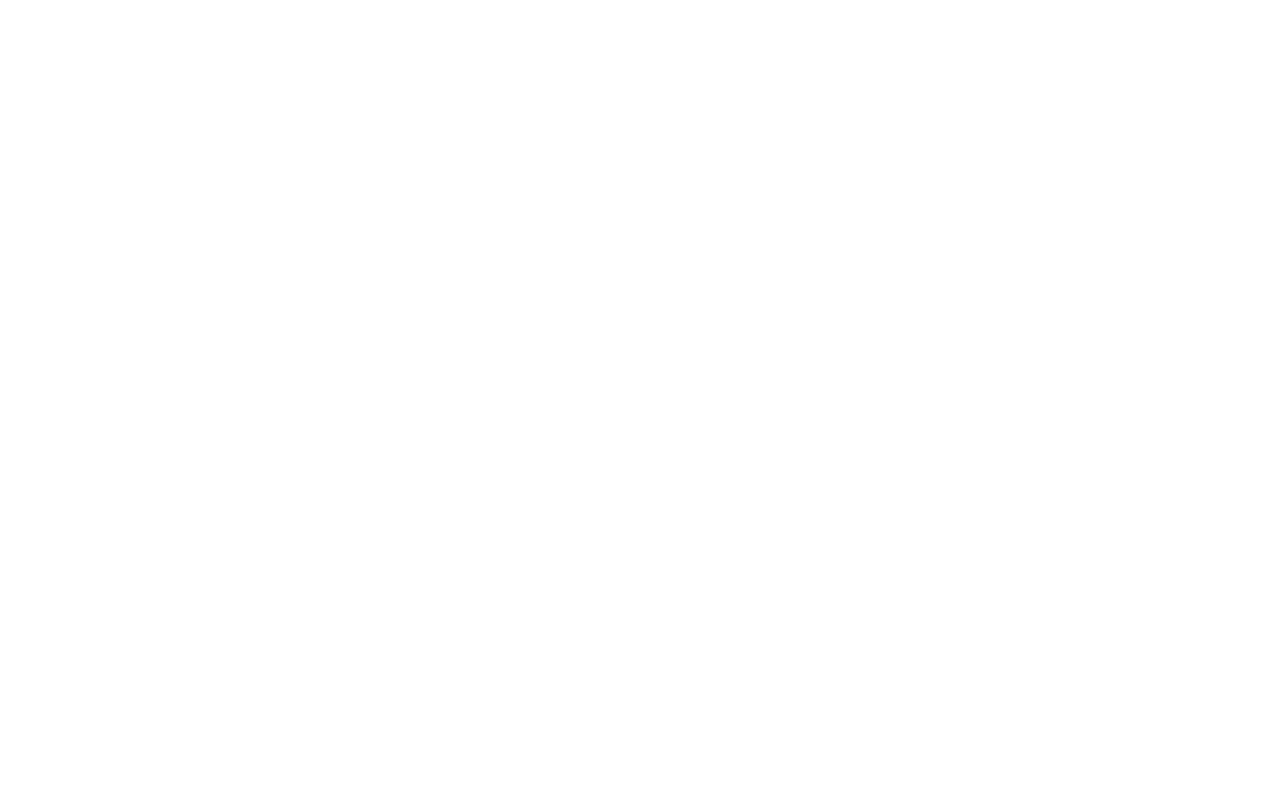
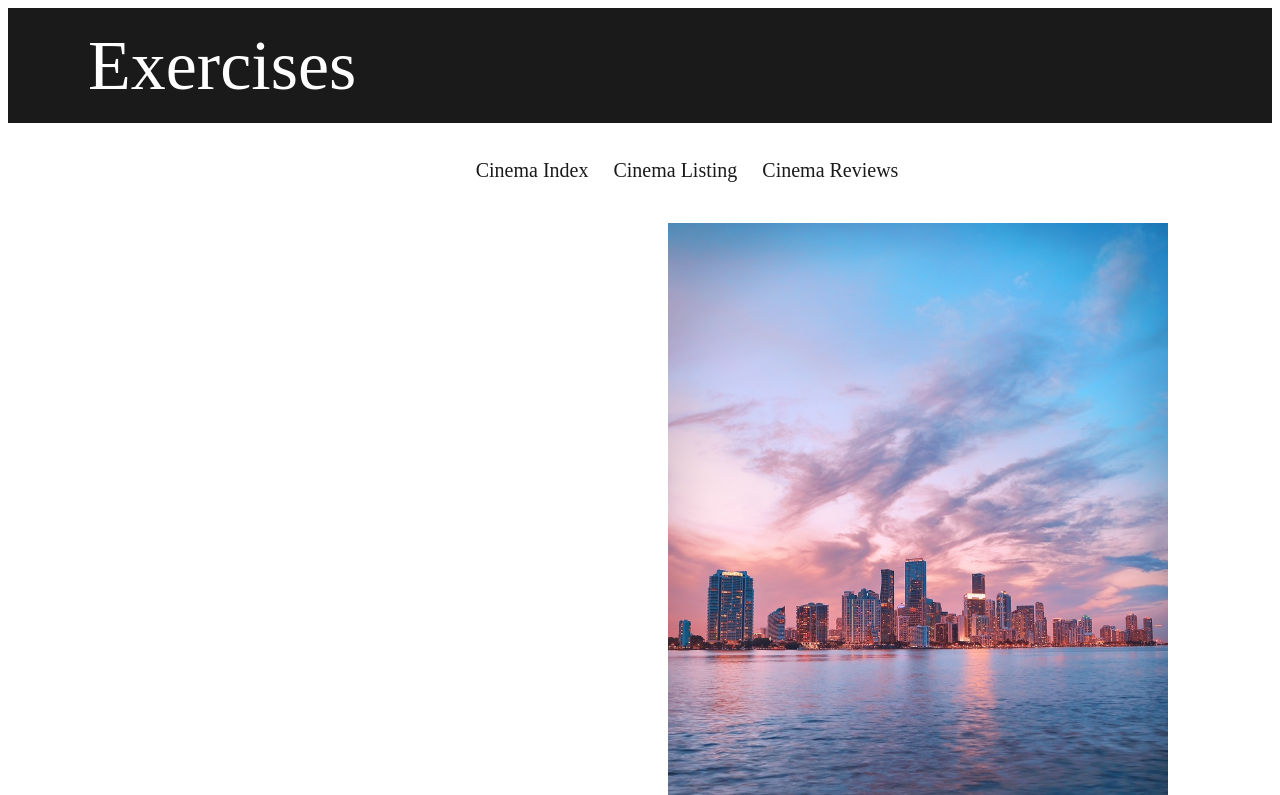
Before and after one commit to Fiona28/linkexercises2.0, a plain HTML site: page moviesfolder/cinemafolder/cinemaindex.html in a window 1280 px wide. Shown: the top 795 px of the page. Drawn offline with Linux system fonts and the light colour scheme.

Commit message:
homework3

```diff
--- a/assets/styles.css
+++ b/assets/styles.css
@@ -14,12 +14,107 @@ a:hover {
 }
 
 a {
-	margin-left: 55px;
-	line-height: 108px;
-	font-size: 70px;
+	line-height: 116px;
 }
 
-.darkbg {
-	font-size: 25px;
-	margin-right: 40px;
+#homepage {
+	font-size: 70px;
+	margin-left: 80px;
 }
+
+#cinema {
+	font-size: 21px;
+	margin-left: 1110px;
+}
+
+#dvd {
+	font-size: 21px;
+	margin-left: 25px;
+}
+
+#music {
+	font-size: 21px;
+	margin-left: 25px;
+}
+
+#theatre {
+	font-size: 21px;
+	margin-left: 25px;
+}
+
+#mainbody {
+    padding-bottom: 100px;
+    padding-left: 475px;
+    padding-top: 100px;
+}
+
+#hphoto {
+	width: 65%;
+}
+
+#footer {
+	height: 115px;
+	background-color: #1a1a1a;
+}
+
+#cinemaindex:link, #cinemaindex:visited {
+	color: #1a1a1a;
+	text-decoration: none;
+}
+
+#cinemaindex:hover {
+	color: green;
+	text-decoration: none;
+}
+
+#cinemaindex {
+	line-height: 95px;
+	margin-left: 37%;
+	font-size: 20px;
+}
+
+#cinemalisting:link, #cinemalisting:visited {
+	color: #1a1a1a;
+	text-decoration: none;
+}
+
+#cinemalisting:hover {
+	color: green;
+	text-decoration: none;
+}
+
+#cinemalisting {
+	line-height: 95px;
+	margin-left: 20px;
+	font-size: 20px;
+}
+
+#cinemareviews:link, #cinemareviews:visited {
+	color: #1a1a1a;
+	text-decoration: none;
+}
+
+#cinemareviews:hover {
+	color: green;
+	text-decoration: none;
+}
+
+#cinemareviews {
+	line-height: 95px;
+	margin-left: 20px;
+	font-size: 20px;
+}
+
+#ciphoto {
+	padding-top: 5px;
+	padding-left: 660px;
+	padding-bottom: 100px;
+	width: 500px;
+}
+
+#clphoto {
+	padding-top: 5px;
+	padding-left: 492.5px;
+	padding-bottom: 100px;
+	width: 45%;
+}
--- a/moviesfolder/cinemafolder/cinemaindex.html
+++ b/moviesfolder/cinemafolder/cinemaindex.html
@@ -0,0 +1,40 @@
+<!DOCTYPE html>
+<html>
+<head>
+	<title></title>
+	<link rel="stylesheet" type="text/css" href="../../assets/styles.css">
+</head>
+<body>
+	<div id="menubar">
+		<a href="file:///C:/Users/user/Desktop/Alyssa/homework3/index.html" id="homepage">
+			Exercises
+		</a>
+		<a href="file:///C:/Users/user/Desktop/Alyssa/homework3/moviesfolder/cinemafolder/cinemaindex.html" id="cinema">
+			Cinema
+		</a>
+		<a href="C:/Users/user/Desktop/Alyssa/homework3/moviesfolder/dvdfolder/dvdindex.html" id="dvd">
+			DVD
+		</a>
+		<a href="file:///C:/Users/user/Desktop/Alyssa/homework3/musicfolder/musicindex.html" id="music">
+			Music
+		</a>
+		<a href="file:///C:/Users/user/Desktop/Alyssa/homework3/theatrefolder/theatreindex.html" id="theatre">
+			Theatre
+		</a>
+	</div>
+	<div id="cimainbody">
+		<a href="file:///C:/Users/user/Desktop/Alyssa/homework3/moviesfolder/cinemafolder/cinemaindex.html" id="cinemaindex">
+			Cinema Index
+		</a>
+		<a href="file:///C:/Users/user/Desktop/Alyssa/homework3/moviesfolder/cinemafolder/cinemalisting.html" id="cinemalisting">
+			Cinema Listing
+		</a>
+		<a href="file:///C:/Users/user/Desktop/Alyssa/homework3/moviesfolder/cinemafolder/cinemareviews.html" id="cinemareviews">
+			Cinema Reviews
+		</a>
+		<img src="../../assets/images/cinemaindex.jpg" id="ciphoto">
+	</div>
+	<div id="footer">
+	</div>
+</body>
+</html>
```
Also changed, not shown: index.html (+19 -3 lines), moviesfolder/cinemafolder/cinemalisting.html (+40 -0 lines), moviesfolder/cinemafolder/cinemareviews.html (+40 -0 lines), assets/images/cinemaindex.jpg (added), assets/images/cinemalisting.jpg (added), assets/images/homepage.jpg (added), 1 other file.
